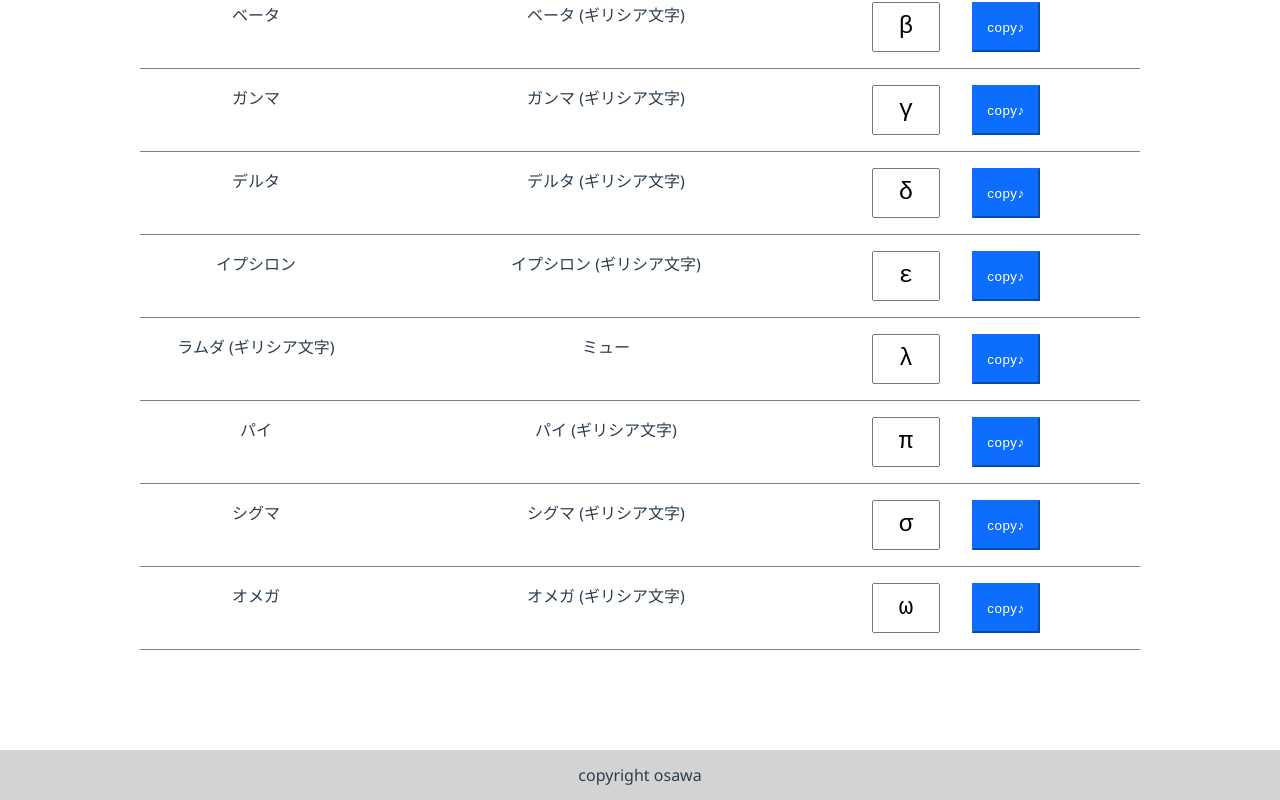
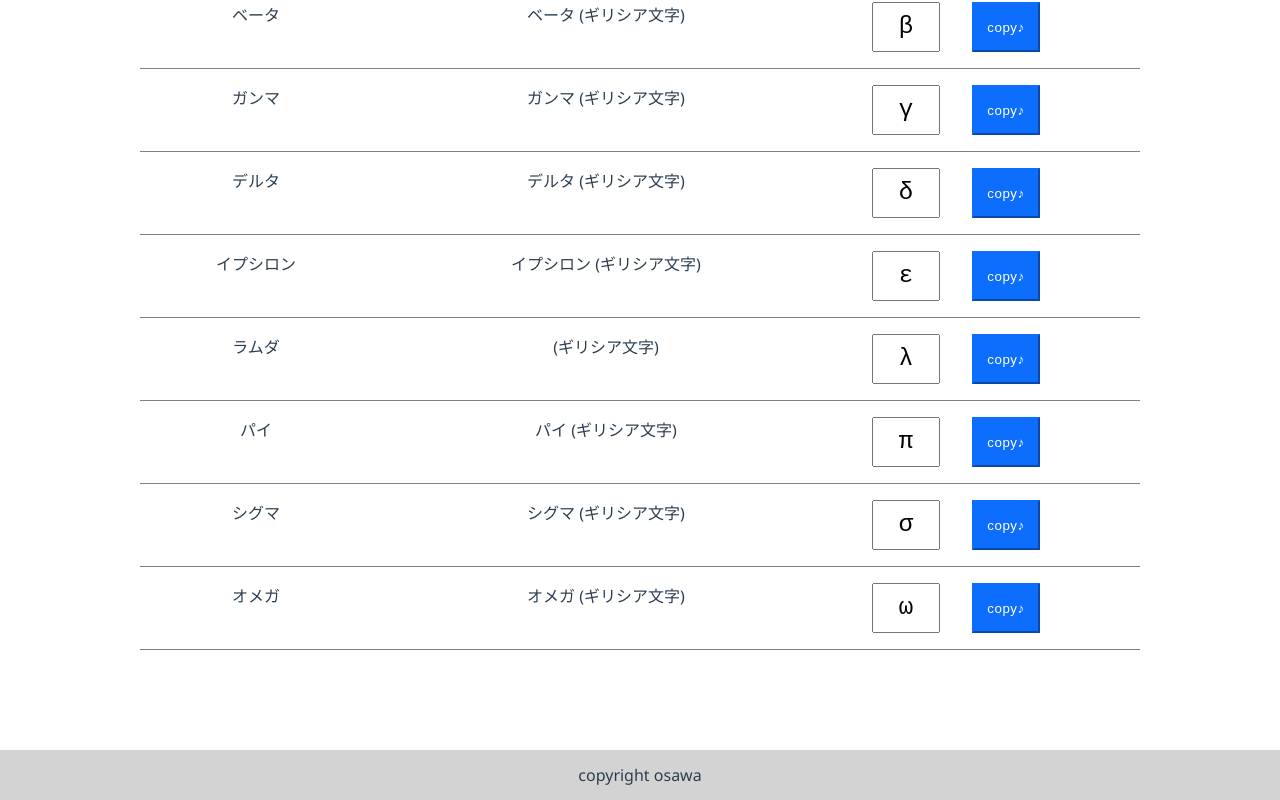
Before and after one commit to osawa-koki/special-char.ts, a Vue app: page / in a window 1280 px wide. Shown: the part 1153-1953 px from the top of the page. Built offline with nearby package versions, Linux system fonts and the light colour scheme.

Commit message:
小さな修正。

```diff
--- a/src/Data/SpecialChars.ts
+++ b/src/Data/SpecialChars.ts
@@ -135,8 +135,8 @@ const specialCharList: specialCharStruct[] = [
   {
     id: 205,
     content: "λ",
-    title: "ラムダ (ギリシア文字)",
-    description: "ミュー",
+    title: "ラムダ",
+    description: " (ギリシア文字)",
     category: [SpecialCharType.symbol],
   },
   {
```
